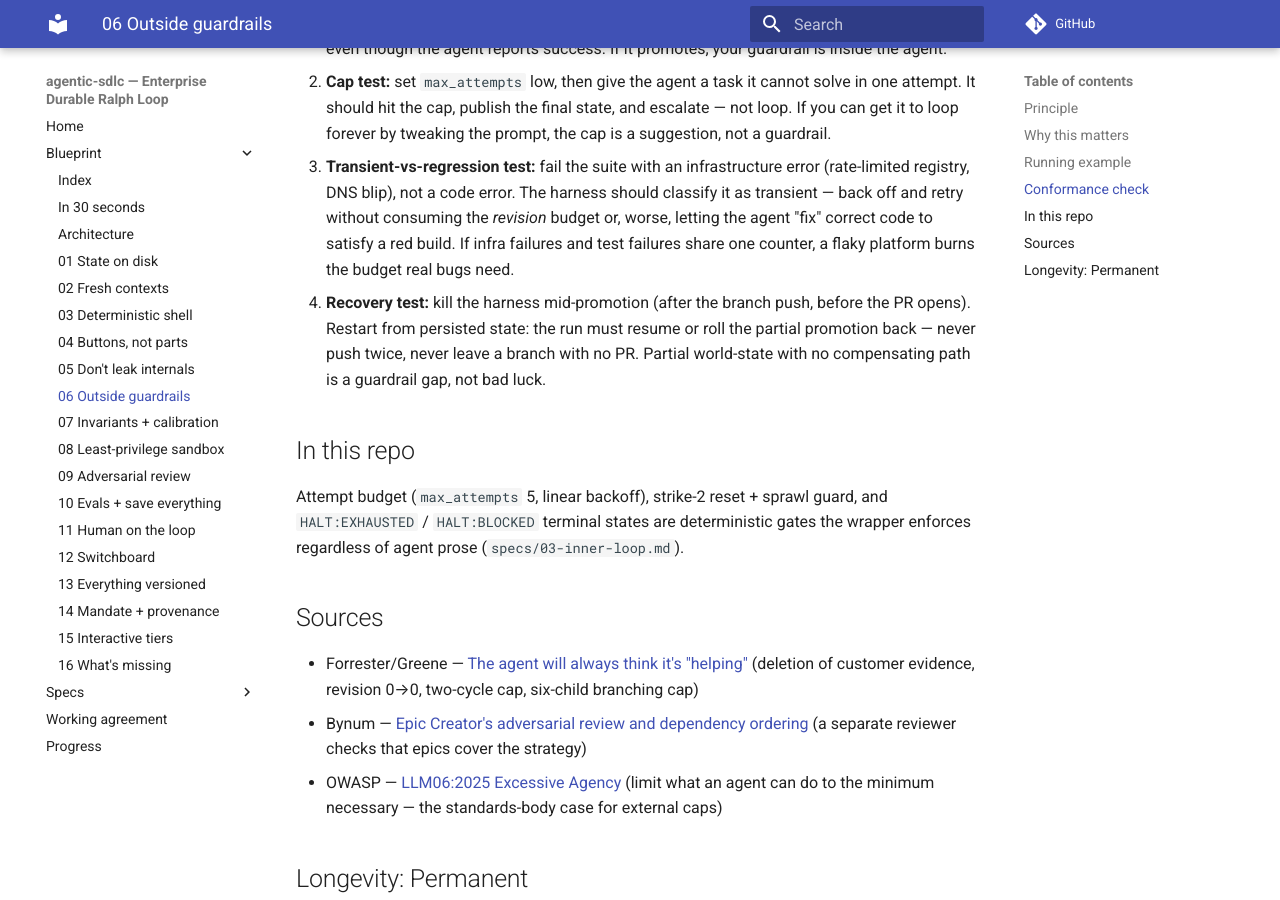
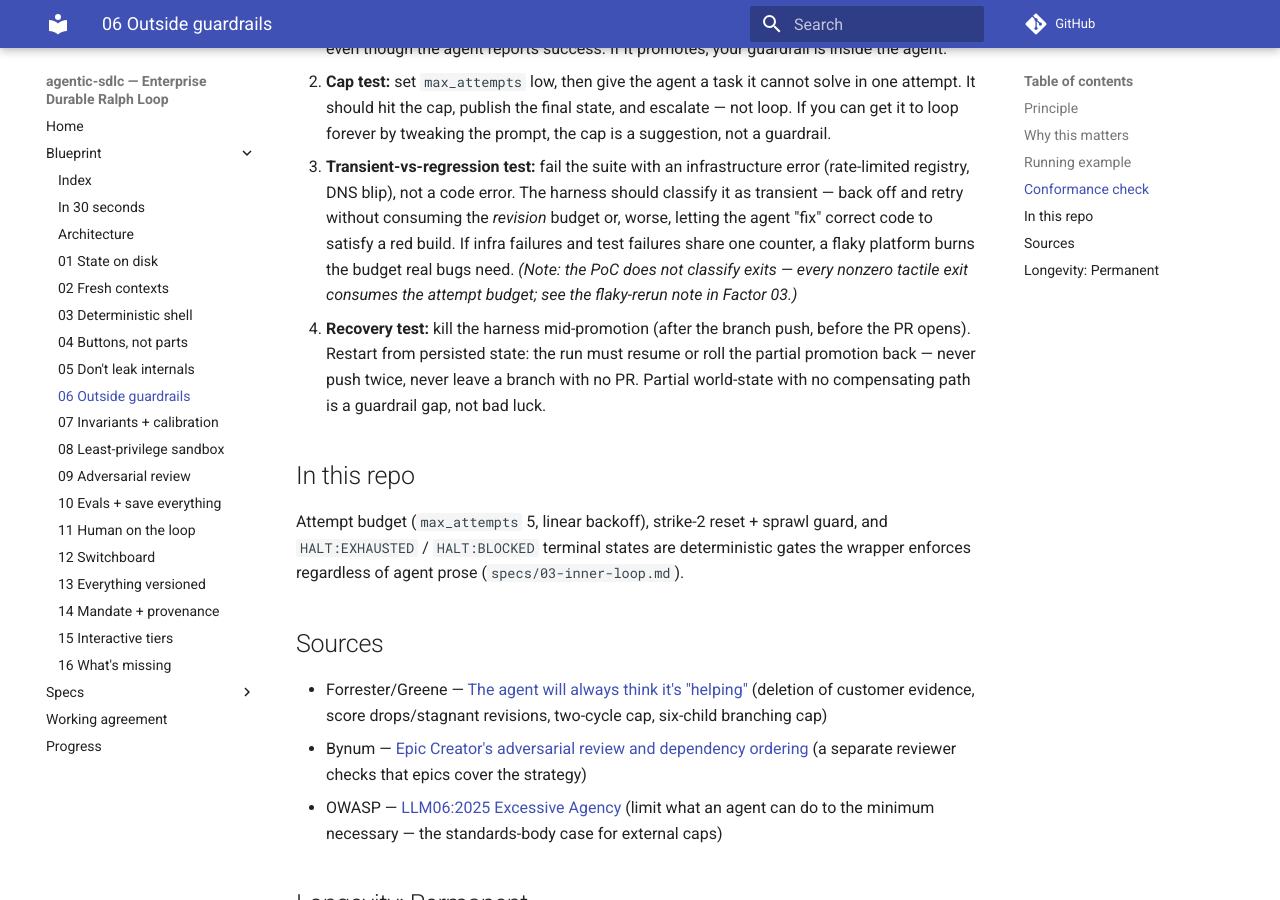
Before and after one commit to johwes/agentic-sdlc, an MkDocs documentation site: the page built from docs/blueprint/06-guardrails-outside-agent.md, in a window 1280 px wide and 900 px high, scrolled down 1298 px. Built offline with MkDocs 1.6.1 and Material for MkDocs 9.7.7, drawn with Linux system fonts in a browser that asks for light colours; comment, search, counter and statistics services are not loaded.

Commit message:
docs(blueprint): apply factor-06 review (citation clarity, exit-budget gap note)

```diff
--- a/docs/blueprint/06-guardrails-outside-agent.md
+++ b/docs/blueprint/06-guardrails-outside-agent.md
@@ -27,7 +27,7 @@ The agent's first rate-limit patch fails the architecture review (middleware in
 
 1. **Regression test:** make the agent produce a revision that *lowers* your quality metric (worse test coverage, slower benchmark, lower rubric score). The pipeline must block, not promote, even though the agent reports success. If it promotes, your guardrail is inside the agent.
 2. **Cap test:** set `max_attempts` low, then give the agent a task it cannot solve in one attempt. It should hit the cap, publish the final state, and escalate — not loop. If you can get it to loop forever by tweaking the prompt, the cap is a suggestion, not a guardrail.
-3. **Transient-vs-regression test:** fail the suite with an infrastructure error (rate-limited registry, DNS blip), not a code error. The harness should classify it as transient — back off and retry without consuming the *revision* budget or, worse, letting the agent "fix" correct code to satisfy a red build. If infra failures and test failures share one counter, a flaky platform burns the budget real bugs need.
+3. **Transient-vs-regression test:** fail the suite with an infrastructure error (rate-limited registry, DNS blip), not a code error. The harness should classify it as transient — back off and retry without consuming the *revision* budget or, worse, letting the agent "fix" correct code to satisfy a red build. If infra failures and test failures share one counter, a flaky platform burns the budget real bugs need. *(Note: the PoC does not classify exits — every nonzero tactile exit consumes the attempt budget; see the flaky-rerun note in Factor 03.)*
 4. **Recovery test:** kill the harness mid-promotion (after the branch push, before the PR opens). Restart from persisted state: the run must resume or roll the partial promotion back — never push twice, never leave a branch with no PR. Partial world-state with no compensating path is a guardrail gap, not bad luck.
 
 ## In this repo
@@ -36,7 +36,7 @@ Attempt budget (`max_attempts` 5, linear backoff), strike-2 reset + sprawl guard
 
 ## Sources
 
-- Forrester/Greene — [The agent will always think it's "helping"](https://dev.to/jessica_jason/engineering-for-non-deterministic-coworkers-p0j#the-agent-will-always-think-its-helping) (deletion of customer evidence, revision 0→0, two-cycle cap, six-child branching cap)
+- Forrester/Greene — [The agent will always think it's "helping"](https://dev.to/jessica_jason/engineering-for-non-deterministic-coworkers-p0j#the-agent-will-always-think-its-helping) (deletion of customer evidence, score drops/stagnant revisions, two-cycle cap, six-child branching cap)
 - Bynum — [Epic Creator's adversarial review and dependency ordering](https://cabynum.github.io/posts/software-factory-floor/#epic-creator) (a separate reviewer checks that epics cover the strategy)
 - OWASP — [LLM06:2025 Excessive Agency](https://github.com/OWASP/www-project-top-10-for-large-language-model-applications/blob/main/2_0_vulns/LLM06_ExcessiveAgency.md) (limit what an agent can do to the minimum necessary — the standards-body case for external caps)
 
```
